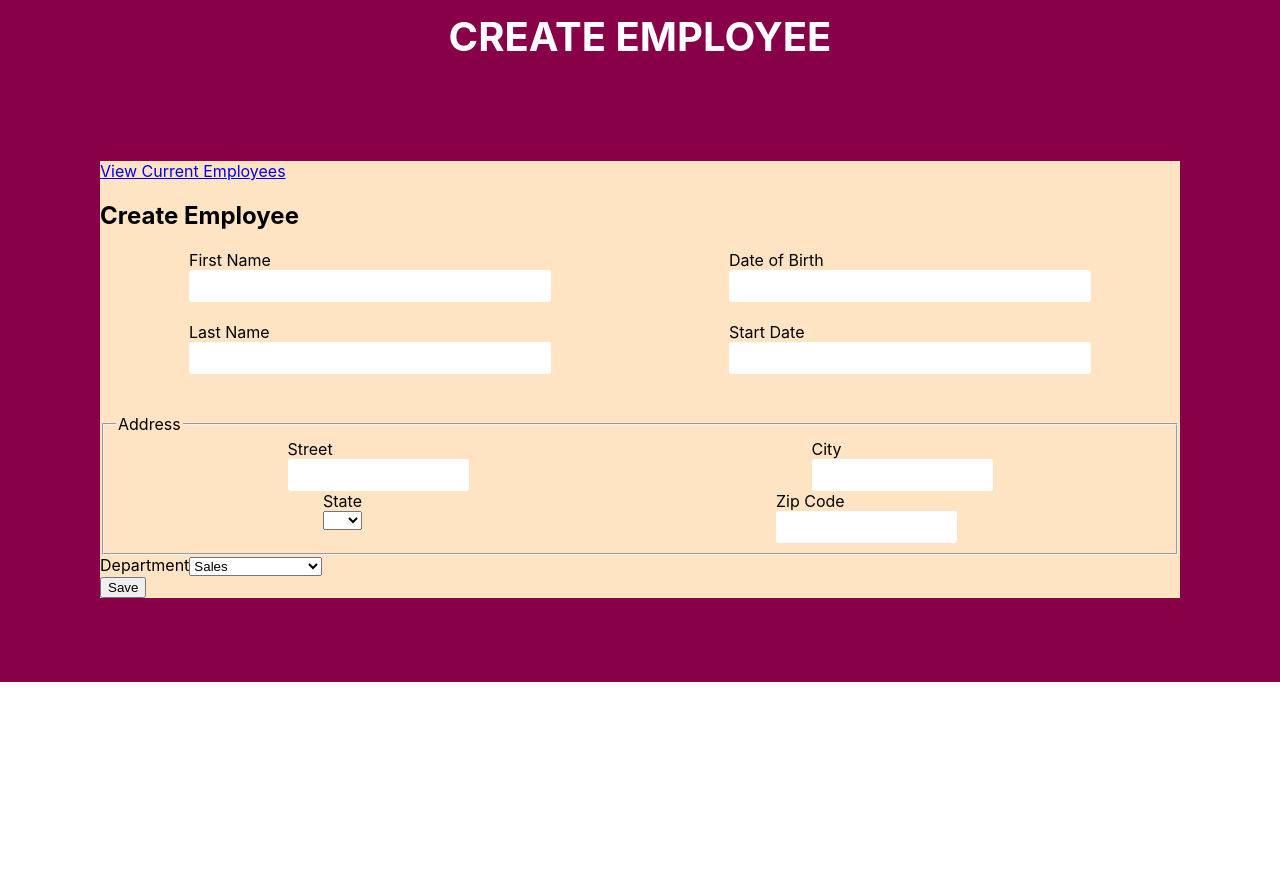
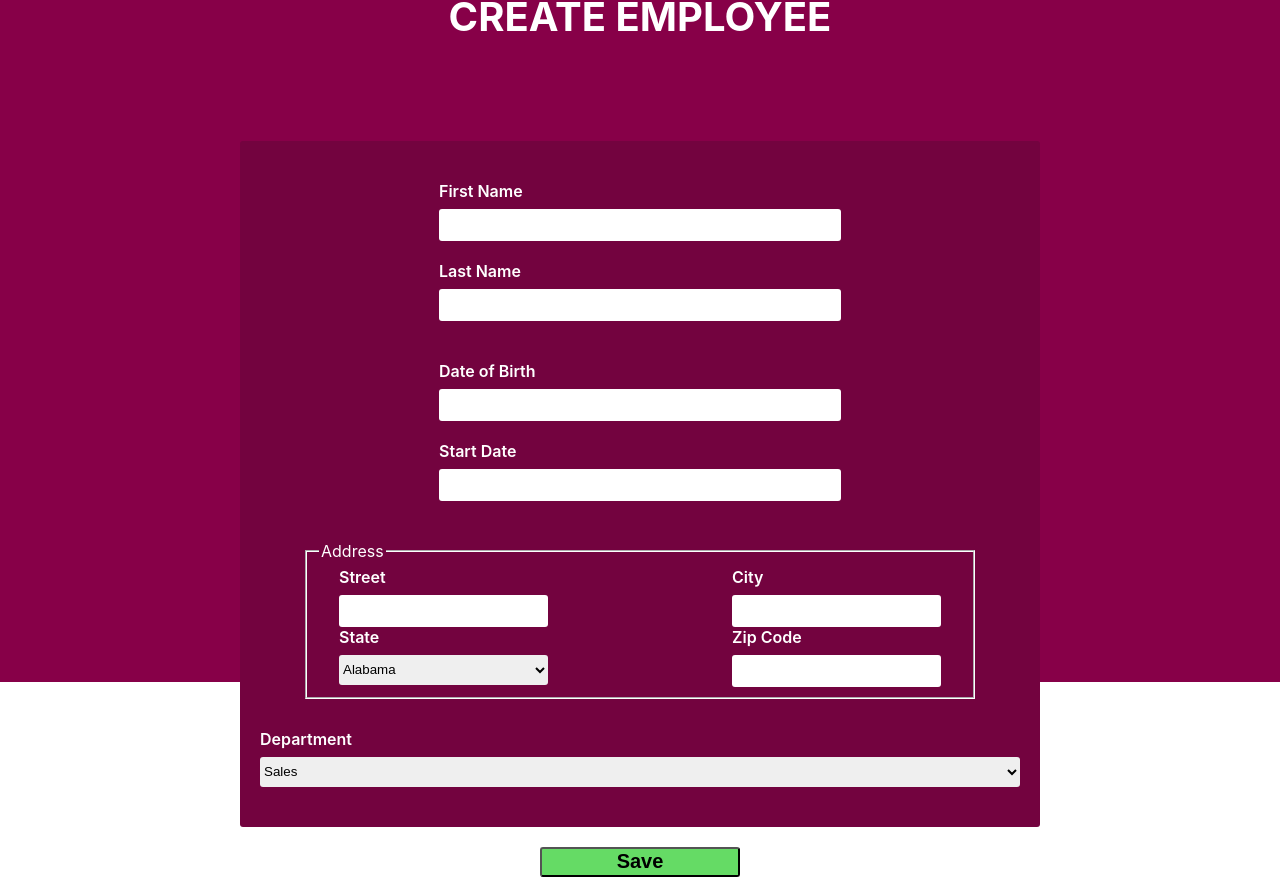
Before and after one commit to Future64/MaximDassonneville_14_22042022, a React (Create React App) app: page / in a window 1280 px wide. Shown: the part 118-995 px from the top of the page. Before the commit the page ends 800 px from the top, so only its background shows below. Built offline with nearby package versions, Linux system fonts and the light colour scheme.

Commit message:
form stylised

```diff
--- a/src/components/form/Form.css
+++ b/src/components/form/Form.css
@@ -1,26 +1,56 @@
 .container{
+    display: flex;
+    flex-direction: column;
+    justify-content: center;
+    align-content: center;
+    flex-wrap: wrap;
     margin: 100px;
-    background-color: bisque;
+    /* background-color: bisque; */
 }
 
-input{
+input, select{
     height: 30px;
     border-radius: 3px;
     border: 1px;
-    /* width: 100%; */
+    margin-left: 20px;
+    margin-right: 20px;
 }
 
-form{
-    /* margin: 100px; */
+label{
+    margin-bottom: 8px;
+    font-weight: 600;
+    color: white;
+    margin-left: 20px;
+    margin-right: 20px;
 }
 
-.infoEmployee, .containerCity, .containerStateZip{
+.address{
+    display: flex;
+    flex-direction: column;
+    flex-wrap: wrap;
+    color: white;
+    border-color: white;
+    /* max-width: 800px; */
+    margin-left: 65px;
+    margin-right: 65px;
+
+}
+
+.infoEmployee{
     display: flex;
     flex-direction: row;
     justify-content: space-around;
     flex-wrap: wrap;
 }
-.firstNameBox, .lastNameBox, .birthdayBox, .startDateBox, .streetBox, .cityBox, .zipCodeBox, .stateBox{
+.containerCity, .containerStateZip{
+    display: flex;
+    flex-direction: row;
+    justify-content: space-between;
+}
+.containerCity input, .containerStateZip input{
+    width: 205px;
+}
+.firstNameBox, .lastNameBox, .birthdayBox, .startDateBox, .streetBox, .cityBox, .zipCodeBox, .stateBox, .departementBox{
     display: flex;
     flex-direction: column;
 }
@@ -38,3 +68,43 @@ form{
     margin-bottom: 20px;
     /* width: 100%; */
 }
+
+.departementBox{
+    margin-top: 30px;
+}
+
+button{
+    display: flex;
+    justify-content: center;
+    align-items: center;
+    align-content: center;
+    width: 200px;
+    height: 30px;
+    font-size: 20px;
+    font-weight: 700;
+    border-radius: 3px;
+    background-color: rgb(101, 219, 101);
+    margin-top: 20px;
+}
+.saveBtn{
+    display: flex;
+    justify-content: center;
+    align-items: center;
+    align-content: center;
+}
+
+form{
+    display: flex;
+    flex-direction: column;
+    justify-content: center;
+    flex-wrap: wrap;
+    max-width: 800px;
+    background-color: rgb(115, 3, 63);
+    border-radius: 3px;
+    padding-top: 40px;
+    padding-bottom: 40px;
+}
+.department{
+    width: 200px;
+    height: 30px;
+}
--- a/src/components/form/Form.js
+++ b/src/components/form/Form.js
@@ -2,15 +2,12 @@ import React from 'react'
 import { useState, useEffect, useContext, useRef, useMemo, useCallback } from 'react'
 import { useParams, useLocation, useMatch, NavLink} from 'react-router-dom'
 import './Form.css'
+import states from '../../utils/states'
 
 const Form = () => {
+
   return (
   <div className="container">
-    <NavLink to="/list-employee">
-      View Current Employees
-    </NavLink>
-
-    <h2>Create Employee</h2>
     <form action="#" id="create-employee">
       <div className="infoEmployee">
         <div className="containerNames">
@@ -55,8 +52,16 @@ const Form = () => {
 
           <div className="containerStateZip">
             <div className="stateBox">
-              <label htmlFor="state">State</label>
-              <select name="state" id="state"></select>
+              <label htmlFor="state" >State</label>
+              <select name="state" id="state" value={states.name}>
+                {states.map((state, i) => (
+                  <option value={state.name}
+                          key={`${state.abbreviation}-${i}`}>
+                            {state.name}
+                  </option>)
+                  )
+                }
+              </select>
             </div>
 
             <div className="zipCodeBox">
@@ -66,6 +71,7 @@ const Form = () => {
           </div>
       </fieldset>
 
+      <div className='departementBox'>
         <label htmlFor="department">Department</label>
         <select name="department" id="department">
             <option>Sales</option>
@@ -74,9 +80,12 @@ const Form = () => {
             <option>Human Resources</option>
             <option>Legal</option>
         </select>
+      </div>
     </form>
+    <div className='saveBtn'>
+      <button >Save</button>
+    </div>
 
-    <button >Save</button>
   </div>
   )
 }
--- a/src/pages/createEmployee/CreateEmployee.css
+++ b/src/pages/createEmployee/CreateEmployee.css
@@ -6,6 +6,6 @@ main h1{
     display: flex;
     justify-content: center;
     color: white;
-    margin-top: 80px;
+    margin-top: 60px;
     font-size: 40px;
 }
--- /dev/null
+++ b/src/utils/states.js
@@ -0,0 +1,241 @@
+const states = [
+    {
+        "name": "Alabama",
+        "abbreviation": "AL"
+    },
+    {
+        "name": "Alaska",
+        "abbreviation": "AK"
+    },
+    {
+        "name": "American Samoa",
+        "abbreviation": "AS"
+    },
+    {
+        "name": "Arizona",
+        "abbreviation": "AZ"
+    },
+    {
+        "name": "Arkansas",
+        "abbreviation": "AR"
+    },
+    {
+        "name": "California",
+        "abbreviation": "CA"
+    },
+    {
+        "name": "Colorado",
+        "abbreviation": "CO"
+    },
+    {
+        "name": "Connecticut",
+        "abbreviation": "CT"
+    },
+    {
+        "name": "Delaware",
+        "abbreviation": "DE"
+    },
+    {
+        "name": "District Of Columbia",
+        "abbreviation": "DC"
+    },
+    {
+        "name": "Federated States Of Micronesia",
+        "abbreviation": "FM"
+    },
+    {
+        "name": "Florida",
+        "abbreviation": "FL"
+    },
+    {
+        "name": "Georgia",
+        "abbreviation": "GA"
+    },
+    {
+        "name": "Guam",
+        "abbreviation": "GU"
+    },
+    {
+        "name": "Hawaii",
+        "abbreviation": "HI"
+    },
+    {
+        "name": "Idaho",
+        "abbreviation": "ID"
+    },
+    {
+        "name": "Illinois",
+        "abbreviation": "IL"
+    },
+    {
+        "name": "Indiana",
+        "abbreviation": "IN"
+    },
+    {
+        "name": "Iowa",
+        "abbreviation": "IA"
+    },
+    {
+        "name": "Kansas",
+        "abbreviation": "KS"
+    },
+    {
+        "name": "Kentucky",
+        "abbreviation": "KY"
+    },
+    {
+        "name": "Louisiana",
+        "abbreviation": "LA"
+    },
+    {
+        "name": "Maine",
+        "abbreviation": "ME"
+    },
+    {
+        "name": "Marshall Islands",
+        "abbreviation": "MH"
+    },
+    {
+        "name": "Maryland",
+        "abbreviation": "MD"
+    },
+    {
+        "name": "Massachusetts",
+        "abbreviation": "MA"
+    },
+    {
+        "name": "Michigan",
+        "abbreviation": "MI"
+    },
+    {
+        "name": "Minnesota",
+        "abbreviation": "MN"
+    },
+    {
+        "name": "Mississippi",
+        "abbreviation": "MS"
+    },
+    {
+        "name": "Missouri",
+        "abbreviation": "MO"
+    },
+    {
+        "name": "Montana",
+        "abbreviation": "MT"
+    },
+    {
+        "name": "Nebraska",
+        "abbreviation": "NE"
+    },
+    {
+        "name": "Nevada",
+        "abbreviation": "NV"
+    },
+    {
+        "name": "New Hampshire",
+        "abbreviation": "NH"
+    },
+    {
+        "name": "New Jersey",
+        "abbreviation": "NJ"
+    },
+    {
+        "name": "New Mexico",
+        "abbreviation": "NM"
+    },
+    {
+        "name": "New York",
+        "abbreviation": "NY"
+    },
+    {
+        "name": "North Carolina",
+        "abbreviation": "NC"
+    },
+    {
+        "name": "North Dakota",
+        "abbreviation": "ND"
+    },
+    {
+        "name": "Northern Mariana Islands",
+        "abbreviation": "MP"
+    },
+    {
+        "name": "Ohio",
+        "abbreviation": "OH"
+    },
+    {
+        "name": "Oklahoma",
+        "abbreviation": "OK"
+    },
+    {
+        "name": "Oregon",
+        "abbreviation": "OR"
+    },
+    {
+        "name": "Palau",
+        "abbreviation": "PW"
+    },
+    {
+        "name": "Pennsylvania",
+        "abbreviation": "PA"
+    },
+    {
+        "name": "Puerto Rico",
+        "abbreviation": "PR"
+    },
+    {
+        "name": "Rhode Island",
+        "abbreviation": "RI"
+    },
+    {
+        "name": "South Carolina",
+        "abbreviation": "SC"
+    },
+    {
+
+        "name": "South Dakota",
+        "abbreviation": "SD"
+    },
+    {
+        "name": "Tennessee",
+        "abbreviation": "TN"
+    },
+    {
+        "name": "Texas",
+        "abbreviation": "TX"
+    },
+    {
+        "name": "Utah",
+        "abbreviation": "UT"
+    },
+    {
+        "name": "Vermont",
+        "abbreviation": "VT"
+    },
+    {
+        "name": "Virgin Islands",
+        "abbreviation": "VI"
+    },
+    {
+        "name": "Virginia",
+        "abbreviation": "VA"
+    },
+    {
+        "name": "Washington",
+        "abbreviation": "WA"
+    },
+    {
+        "name": "West Virginia",
+        "abbreviation": "WV"
+    },
+    {
+        "name": "Wisconsin",
+        "abbreviation": "WI"
+    },
+    {
+        "name": "Wyoming",
+        "abbreviation": "WY"
+    }
+];
+
+export default states
```
Lines whose indentation alone changed are shown as unchanged.
